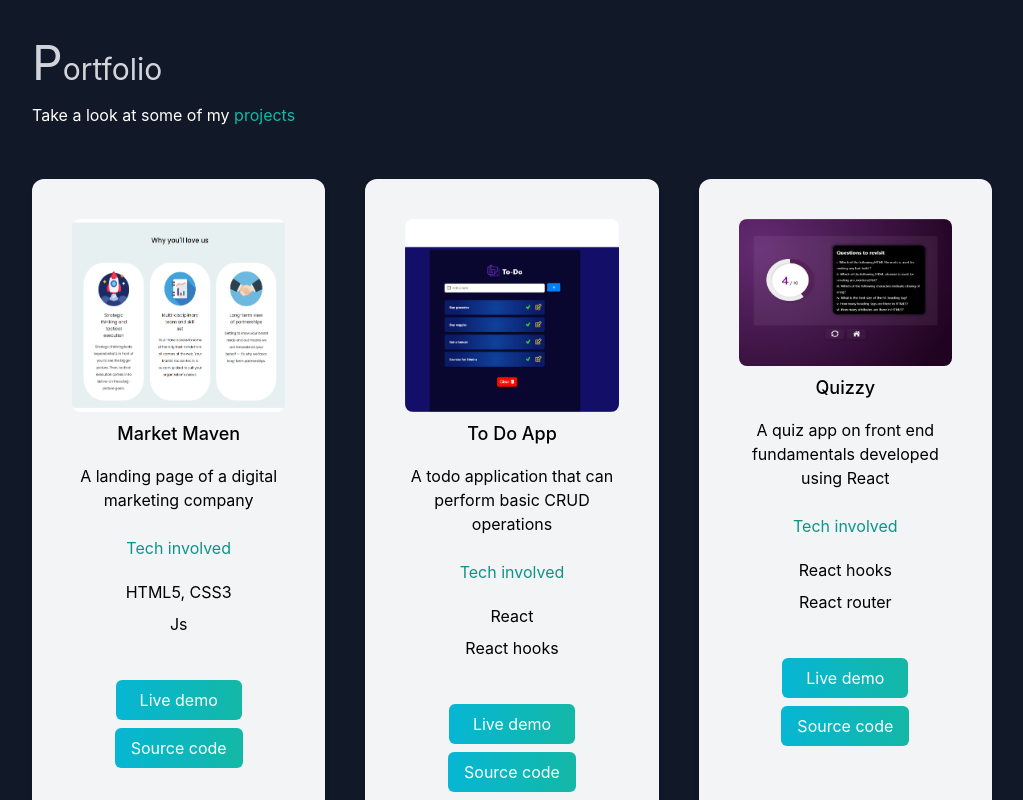
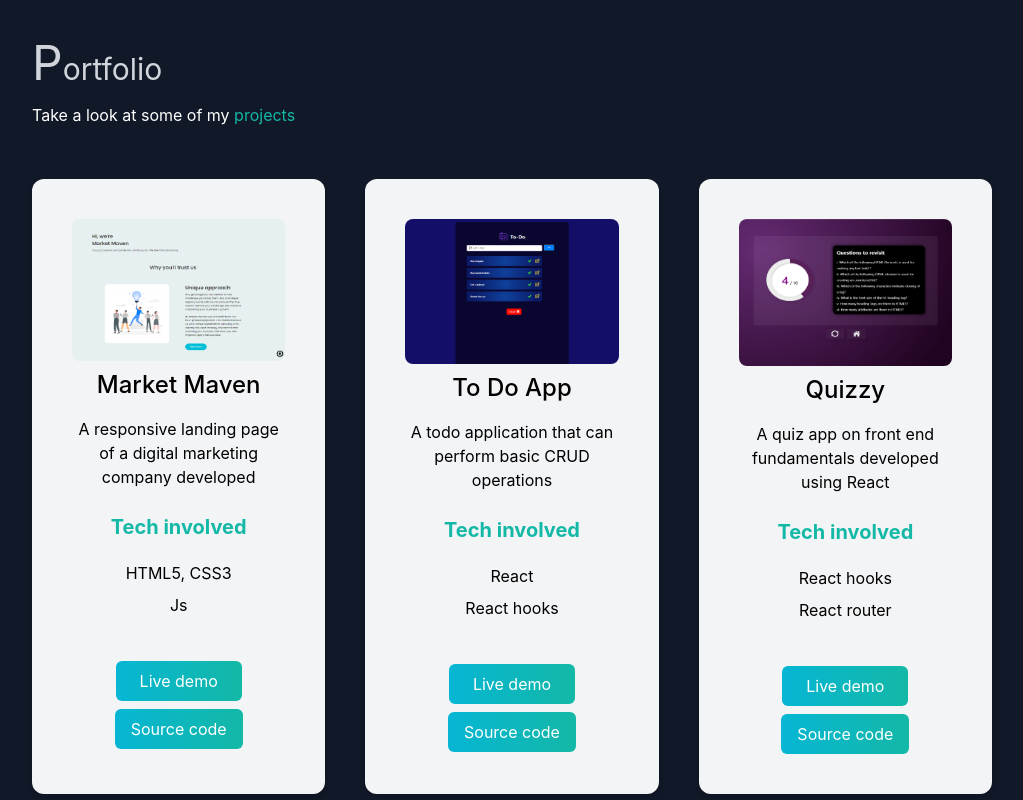
Before and after one commit to jagz5246/my-portfolio, a React (Create React App) app: page / in a window 1280 px wide. Shown: the part 2093-2893 px from the top of the page, without its empty margins (128-1151 px from the left). Built offline with nearby package versions, Linux system fonts and the light colour scheme.

Commit message:
updated project

```diff
--- a/src/App.js
+++ b/src/App.js
@@ -92,7 +92,7 @@ function App() {
             <div className=' text-center p-5 mb-5 rounded-xl my-10 '>
               <img src={consulting} alt="design.png" width={100} height={100} className='mx-auto'/>
               <h3 className='text-lg pb-2 pt-8 font-medium dark:text-gray-400'>UI designing</h3>
-              <h4 className=' py-4 text-teal-600'>Tools that I use</h4>
+              <h4 className=' py-4 text-teal-600'>Tools that I know</h4>
               <div className=' flex justify-center gap-2'>
               <img src={xd} alt='xd.png' />
               <img src={figma} alt='figma.png' />
@@ -109,11 +109,11 @@ function App() {
             <div className='lg:flex gap-10'>
             <div className=' text-center shadow-md p-10 rounded-xl cursor-pointer  my-10  transition duration-500 hover:bg-gray-300 mb- dark:bg-gray-100 dark:hover:bg-gray-300'>
               <img src={project1} alt="design.png" width={600} height={700} className='rounded-lg mx-auto mb-2'/>
-              <h3 className='text-lg pb-2 font-medium'>Market Maven</h3>
+              <h3 className='text-2xl pb-2 font-medium'>Market Maven</h3>
               <p className='py-2 '>
-                A landing page of a digital marketing company
+                A responsive landing page of a digital marketing company developed
               </p>
-              <h4 className=' py-4 text-teal-600'>Tech involved</h4>
+              <h4 className=' py-4 text-teal-500 font-bold text-xl'>Tech involved</h4>
               <p className='py-1'>HTML5, CSS3</p>
               <p className='py-1'>Js</p>
               <div className=' mt-10'>
@@ -123,10 +123,10 @@ function App() {
             </div>
             <div className=' text-center shadow-md p-10  rounded-xl cursor-pointer my-10 transition duration-500 hover:bg-gray-300 dark:bg-gray-100 dark:hover:bg-gray-300'>
               <img src={project2} alt="design.png" width={600} height={700} className='rounded-lg  mx-auto mb-2'/>
-              <h3 className='text-lg pb-2 font-medium'>To Do App</h3>
+              <h3 className='text-2xl pb-2 font-medium'>To Do App</h3>
               <p className='py-2 '>
                 A todo application that can perform basic CRUD operations</p>
-              <h4 className=' py-4 text-teal-600'>Tech involved</h4>
+              <h4 className=' py-4 text-teal-500 font-bold text-xl'>Tech involved</h4>
               <p className='  py-1'>React</p>
               <p className=' py-1'>React hooks</p>
               <div className=' mt-10'>
@@ -136,11 +136,11 @@ function App() {
             </div>
             <div className=' text-center shadow-md p-10 rounded-xl my-10 cursor-pointer transition duration-500 hover:bg-gray-300 dark:bg-gray-100 dark:hover:bg-gray-300'>
               <img src={project3} alt="quizzy.png" width={600} height={700} className='rounded-lg mx-auto mb-2'/>
-              <h3 className='text-lg pb-2 font-medium'>Quizzy</h3>
+              <h3 className='text-2xl pb-2 font-medium'>Quizzy</h3>
               <p className='py-2 '>
                 A quiz app on front end fundamentals developed using React
               </p>
-              <h4 className=' py-4 text-teal-600'>Tech involved</h4>
+              <h4 className=' py-4 text-teal-500 font-bold text-xl'>Tech involved</h4>
               <p className=' py-1'>React hooks</p>
               <p className=' py-1'>React router</p>
               <div className='mt-10'>
```
Also changed, not shown: src/Images/Todo.png, src/Images/landingpage.png.
